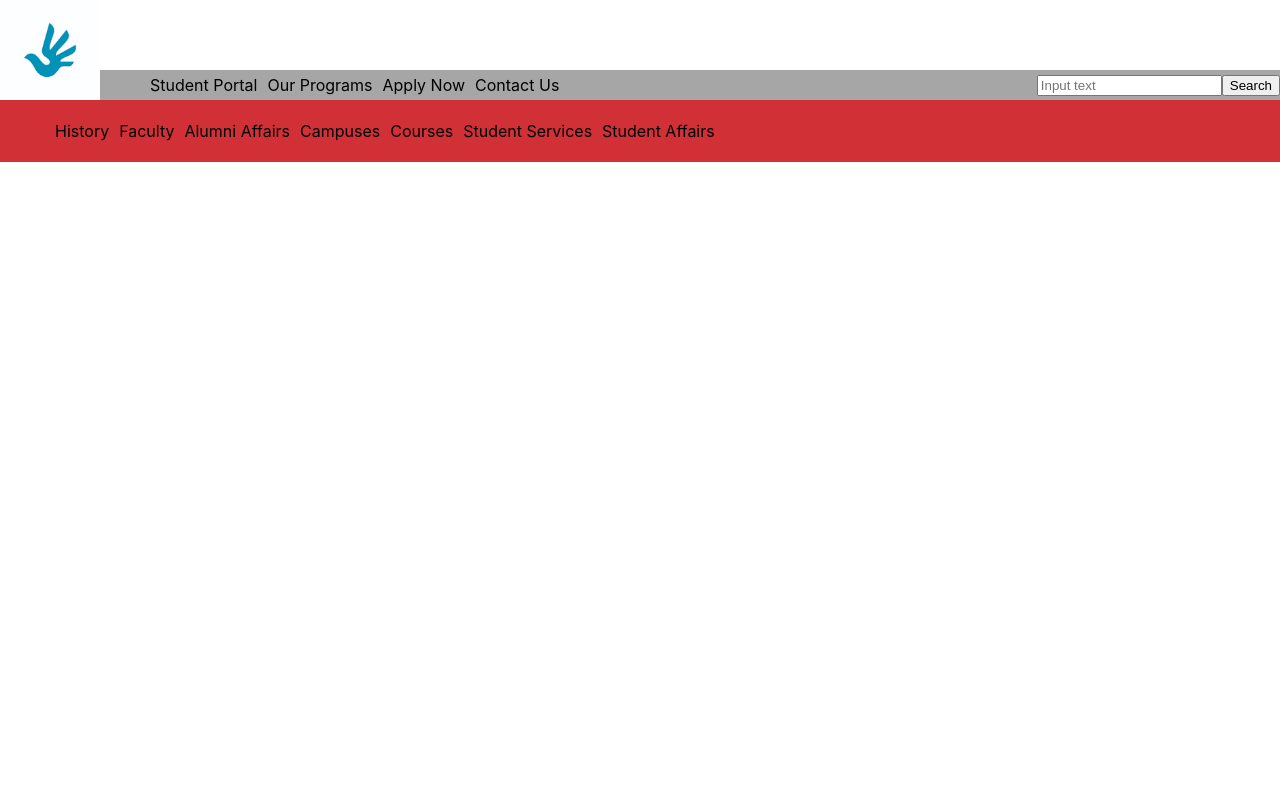
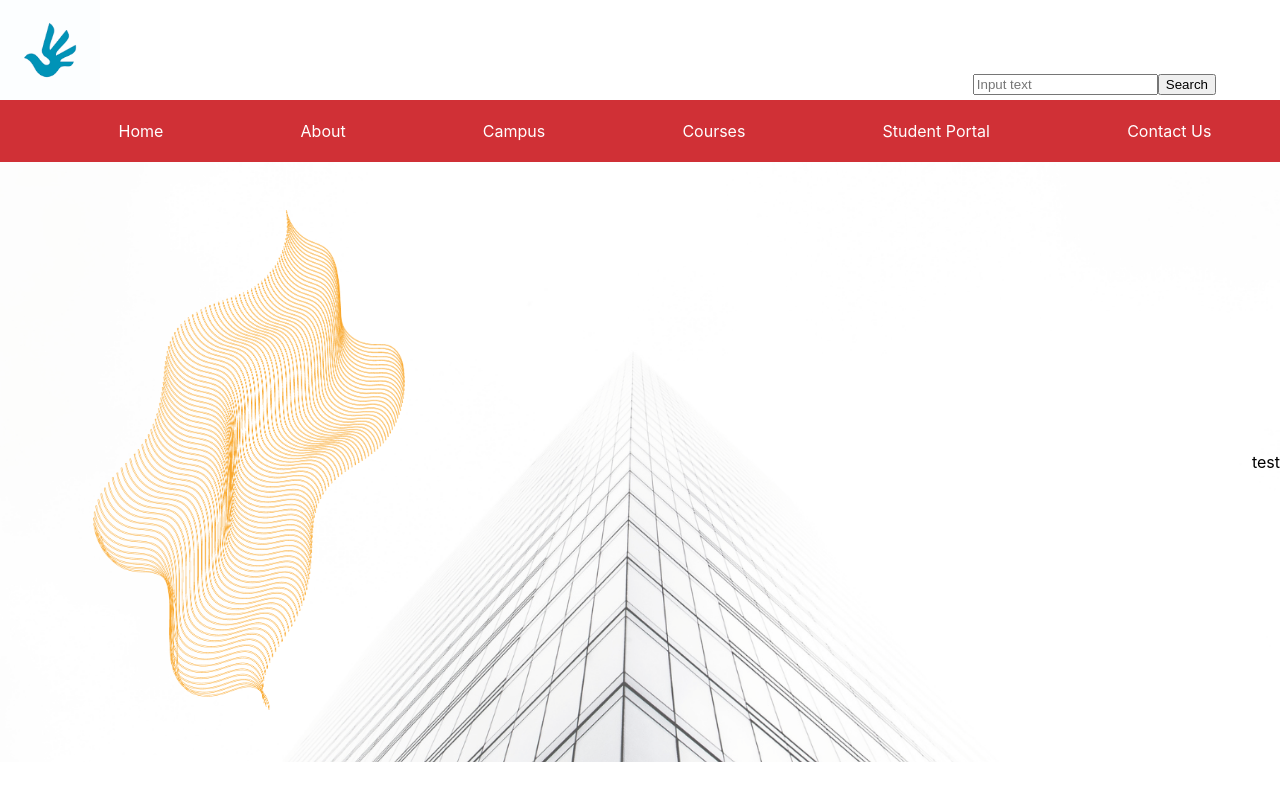
Before and after one commit to edwardJoeDev/MP2, a React (Create React App) app in the folder university-website-app/: page / in a window 1280 px wide. Built offline with nearby package versions, Linux system fonts and the light colour scheme.

Commit message:
added welcome.js

```diff
--- a/university-website-app/src/App.js
+++ b/university-website-app/src/App.js
@@ -2,12 +2,15 @@ import logo from './logo.svg';
 import './App.css';
 import Heading from './Components/Heading';
 import NavBar from './Components/Nav';
+import Welcome from './Components/Welcome';
 
 function App() {
   return (
     <div>
       <Heading />
       <NavBar />
+      <Welcome />
+
     </div>
   );
 }
--- a/university-website-app/src/Components/Heading.js
+++ b/university-website-app/src/Components/Heading.js
@@ -7,13 +7,7 @@ export default function Heading () {
         <div className="heading-container">
             <header className="heading">
                 <img src={Logo}/>
-                <ul className="navbar-heading">
-                    <li>Student Portal</li>
-                    <li>Our Programs</li>
-                    <li>Apply Now</li>
-                    <li>Contact Us</li>
-                </ul>
-                <div>
+                <div className="search-bar">
                 <input placeholder="Input text"></input>
                 <button>Search</button>
                 </div>
--- a/university-website-app/src/Components/Nav.js
+++ b/university-website-app/src/Components/Nav.js
@@ -5,13 +5,12 @@ export default function NavBar () {
     return (
         <div className="navbar">
             <ul className="navbar-list">
-                <li>history</li>
-                <li>faculty</li>
-                <li>alumni affairs</li>
-                <li>campuses</li>
+                <li>home</li>
+                <li>about</li>
+                <li>campus</li>
                 <li>courses</li>
-                <li>student services</li>
-                <li>student affairs</li>
+                <li>student portal</li>
+                <li>contact us</li>
             </ul>
         </div>
     )
--- a/university-website-app/src/Components/Welcome.js
+++ b/university-website-app/src/Components/Welcome.js
@@ -0,0 +1,14 @@
+import React from "react";
+import swirl from '../img/swirl.png'
+import '../css/Welcome.css';
+
+export default function Welcome () {
+    return (
+        <div className="welcome-container">
+            <div className="swirl-img">
+                <img src={swirl} />
+            </div>
+            <div>test</div>
+        </div>
+    )
+}
--- a/university-website-app/src/css/Heading.css
+++ b/university-website-app/src/css/Heading.css
@@ -5,17 +5,11 @@
 
 img {
     height: 100px;
-    position: absolute;
-    bottom: 0;
 }
 
 .heading {
-    height: 30px;
     display: flex;
     align-items: center;
-    background-color: #A6A6A6;
-    position: absolute;
-    bottom: 0;
     justify-content: space-between;
     width: 100%;
 }
@@ -25,8 +19,12 @@ img {
     display: flex;
     list-style: none;
     margin-left: 100px;
+    background-color: #A6A6A6;
+    height: 30px;
 }
 
-.navbar-heading > li {
-    padding-left: 10px;
+.search-bar {
+    position: absolute;
+    bottom: 5%;
+    right: 5%;
 }
--- a/university-website-app/src/css/Nav.css
+++ b/university-website-app/src/css/Nav.css
@@ -1,14 +1,22 @@
 .navbar {
     background-color: #D03036;
+    color: white;
     padding: 5px;
 }
 
 .navbar-list {
     display: flex;
     list-style-type: none;
+    justify-content: space-around;
 }
 
 .navbar-list > li {
     text-transform: capitalize;
     padding-left: 10px;
 }
+
+@media screen and (max-width: 600px) {
+    .navbar-list {
+        flex-direction: column;
+    }
+  }
--- /dev/null
+++ b/university-website-app/src/css/Welcome.css
@@ -0,0 +1,17 @@
+.welcome-container {
+    width: 100%;
+    height: 600px;
+    background-repeat: no-repeat;
+    background-size: cover;
+    display: flex;
+    background-image:url(../img/welcome-bg.png);
+    justify-content: space-between;
+    align-items: center;
+
+}
+
+.swirl-img > img {
+    height: 500px;
+    width: auto;
+    margin-left: 30%;
+}
```
Also changed, not shown: university-website-app/src/img/swirl.png (added), university-website-app/src/img/welcome-bg.png (added).
